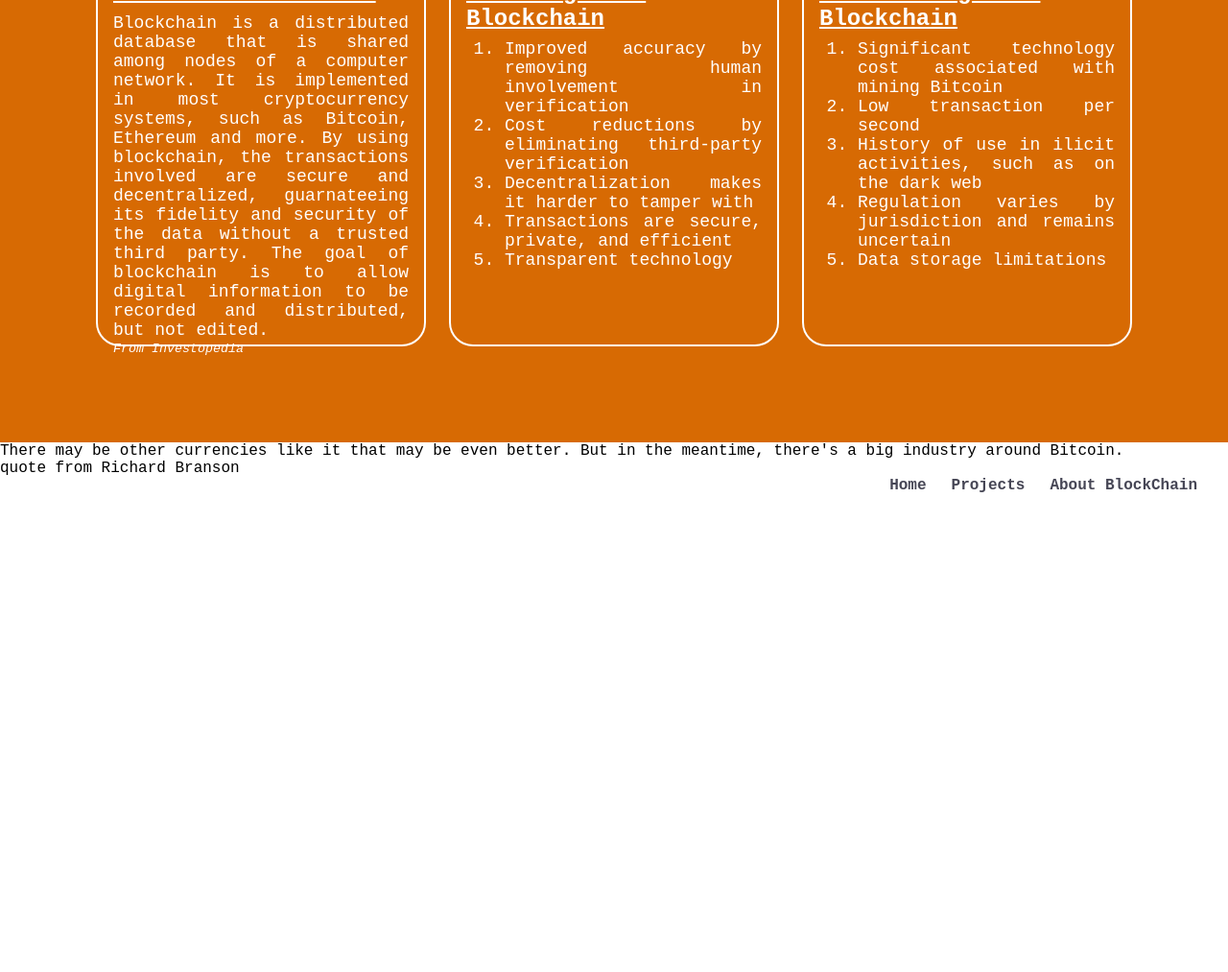
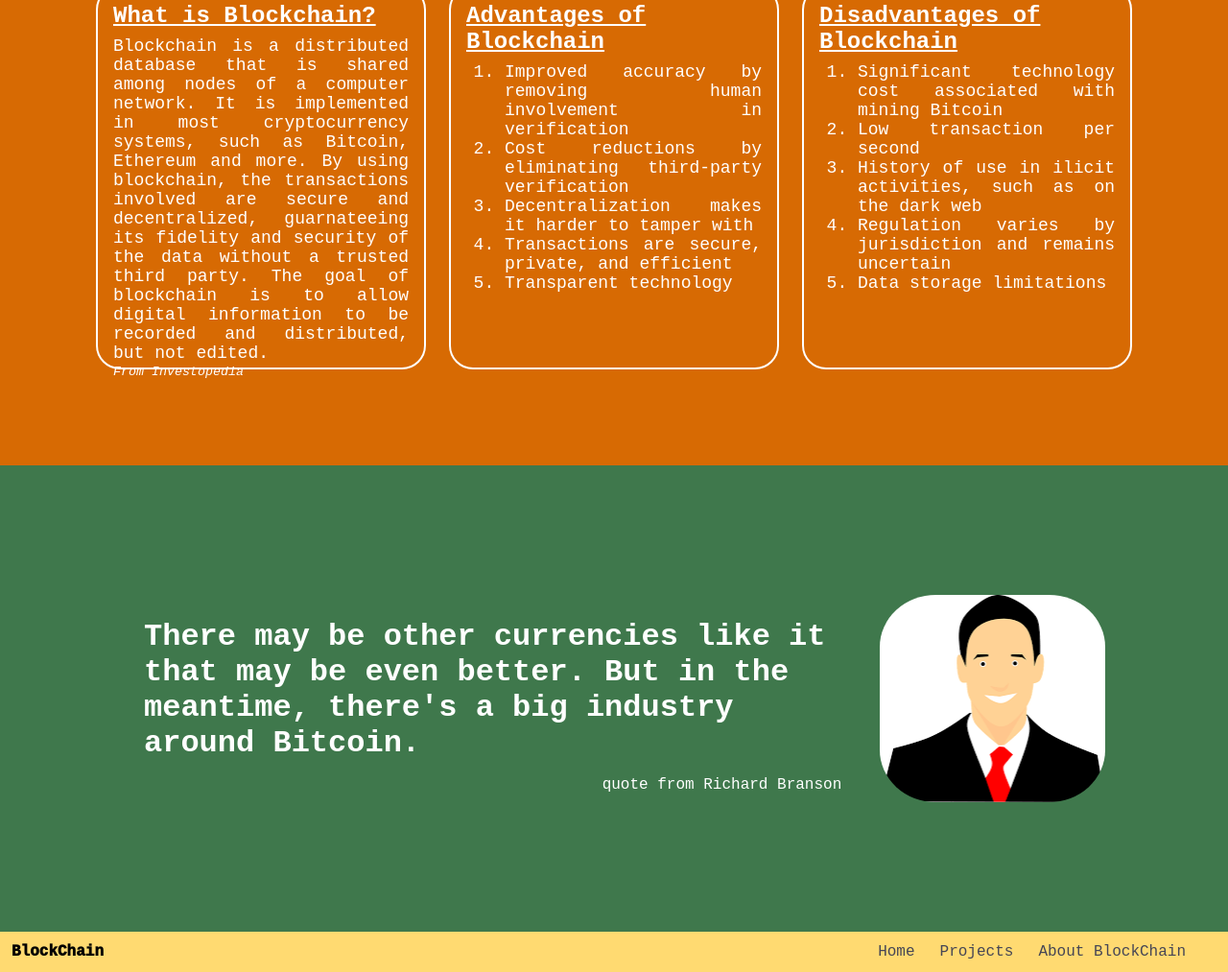
Before and after one commit to BryanHJH/odin-landing-page, a plain HTML site: page index.html in a window 1280 px wide. Shown: the part 1103-2116 px from the top of the page at 96% size. Before the commit the page ends 1618 px from the top, so only its background shows below. Drawn offline with Linux system fonts and the light colour scheme.

Commit message:
Added the final touches to the website, though it still looks ugly

```diff
--- a/index.html
+++ b/index.html
@@ -103,21 +103,20 @@
 
     <!--Quote-->
     <section id="quote" class="quote">
-        <figure>
+        <figure id="quote-block" class="quote-block">
             <blockquote cite="https://www.google.com/url?sa=i&url=https%3A%2F%2Fgraciousquotes.com%2Fbitcoin-quotes%2F&psig=AOvVaw3B_tjOC5xUjCKkernXJEF-&ust=1640878088080000&source=images&cd=vfe&ved=0CAwQjhxqFwoTCJCd366pifUCFQAAAAAdAAAAABAD">
                 <p>There may be other currencies like it that may be even better. But in the meantime, there's a big industry around Bitcoin.</p>
             </blockquote>
             <figcaption>quote from Richard Branson</figcaption>
         </figure>
-
-
+        <img id="quote-image" class="quote-image" src="./Images/quote-person-image.png" alt="Image of someone">
     </section>
 
     <!--Footer-->
     <footer>
         <!--Footer content-->
         <div id="footer-content" class="footer-content">
-
+            <p>BlockChain</p>
         </div>
         <!--Footer navigation, same as the one at the top-->
         <nav id="footer-navigation" class="footer-navigation">
--- a/styles.css
+++ b/styles.css
@@ -18,7 +18,7 @@ nav {
 a {
     text-decoration: none;
     color: #464655;
-    font-weight: 550;
+    font-weight: 350;
 }
 
 /* Header styles */
@@ -26,7 +26,7 @@ header {
     display: flex;
     justify-content: space-between;
     background-color: #ffda71;
-    padding: 4px 8px;
+    padding: 16px 8px;
 }
 /* Heder Logo styles */
 .title {
@@ -122,8 +122,54 @@ header {
 }
 
 /* Quote section styles */
+.quote {
+    display: flex;
+    justify-content: space-around;
+    align-items: center;
+    padding: 128px;
+    gap: 24px;
+    background-color: #3f784c;
+}
+
+.quote-block {
+    padding: 16px;
+    margin-left: -10px;
+    color: white;
+    flex: 1 1 auto;
+}
+
+.quote-block blockquote {
+    font-weight: bold;
+    font-size: 2em;
+    text-align: left;
+    margin: 16px;
+}
+
+.quote-block figcaption {
+    text-align: right;
+}
+
+.quote-image {
+    border-radius: 25%;
+    overflow: hidden;
+    width: 750px;
+    height: auto;
+    flex-grow: 0;
+}
 
 /* Footer styles */
+footer {
+    display: flex;
+    justify-content: space-between;
+    align-items: center;
+    padding: 12px;
+    background-color: #ffda71;
+}
+
+.footer-content p {
+    font-weight: 950;
+}
+
 .footer-navigation ul, .footer-navigation li {
     margin-left: auto;
     margin-right: 16px;
```
Also changed, not shown: Images/quote-person-image.png (added).
